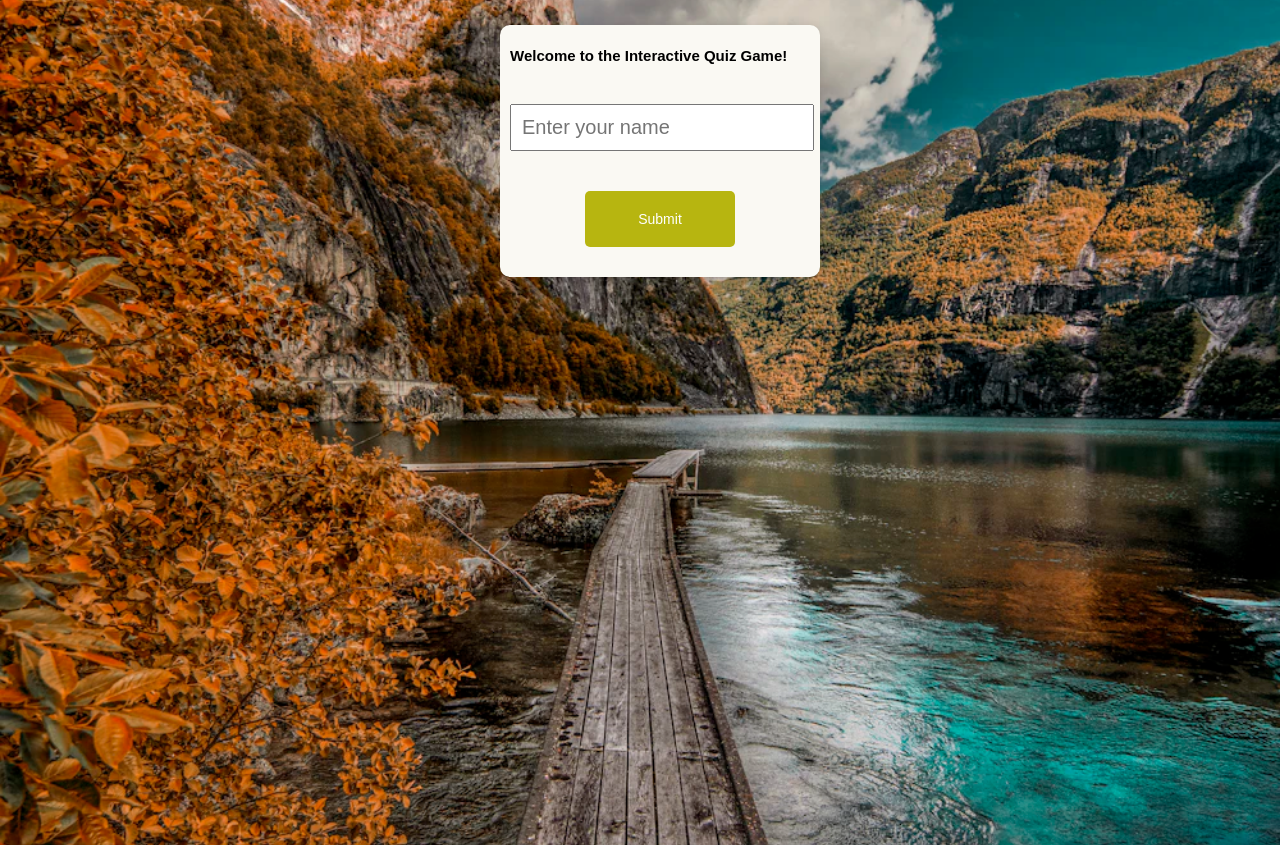
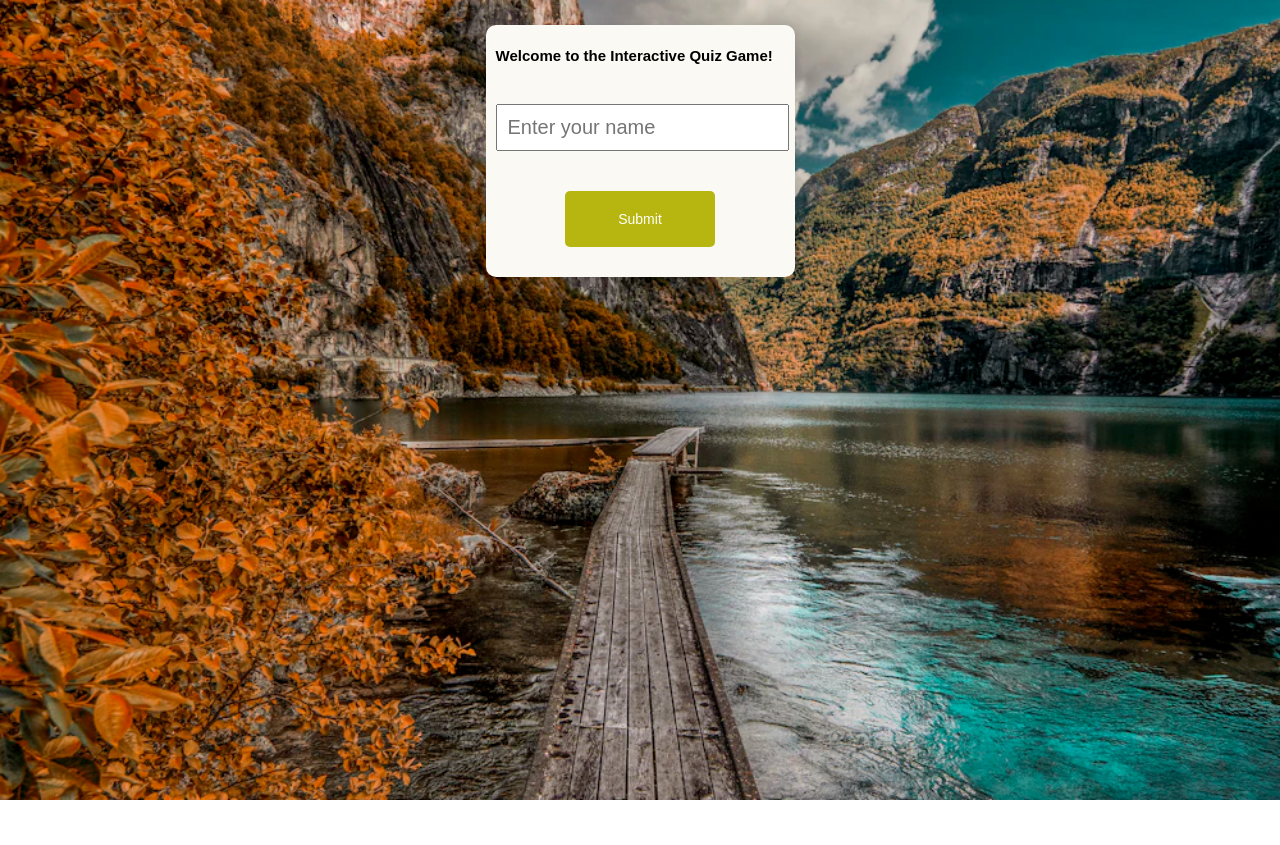
Before and after one commit to h4hspace/Weekly-Books-Quiz, a plain HTML site: page index.html in a window 1280 px wide. After the commit the page ends 800 px from the top, so only its background shows below. Drawn offline with Linux system fonts and the light colour scheme.

Commit message:
Update style.css

```diff
--- a/style.css
+++ b/style.css
@@ -1,7 +1,7 @@
 /*style.css*/
 body {
     font-family: Arial, sans-serif;
-    margin: 20px;
+    margin: 0;
     padding: 0;
     background-image: url('https://raw.githubusercontent.com/h4hspace/Weekly-Books-Quiz/main/new%20backgroung%20for%20site.webp'); /* Background image URL */
     background-size: cover;
@@ -9,6 +9,8 @@ body {
     background-repeat: no-repeat;
     min-height: 100vh; /* Adjusted for full viewport height coverage */
     width: 100vw;
+    display: flex;
+    flex-direction: column;
 }
 
 input[type="text"], #name-input {
```
